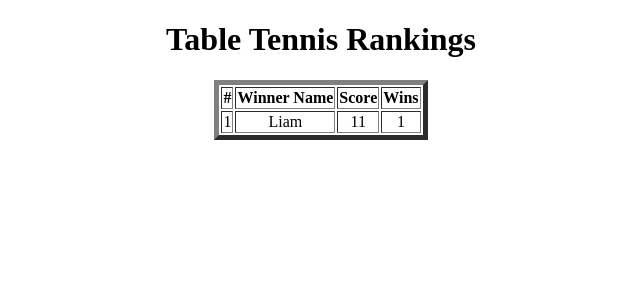
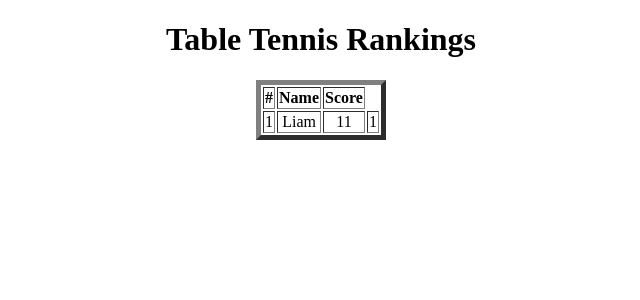
Before and after one commit to lekeiciahseptember/TeamTableTennis, a React (Create React App) app in the folder team-table-tennis/: page / in a window 1280 px wide. Shown: the top 300 px of the page, without its empty margins (319-959 px from the left). Built offline with nearby package versions, Linux system fonts and the light colour scheme.

Commit message:
removed dynamo import line

```diff
--- a/team-table-tennis/src/App.js
+++ b/team-table-tennis/src/App.js
@@ -21,9 +21,8 @@ function Leaderboard() {
       <thead>
         <tr>
           <th>#</th>
-          <th>Winner Name</th>
+          <th>Name</th>
           <th>Score</th>
-          <th>Wins</th>
         </tr>
       </thead>
       <tbody>
```
